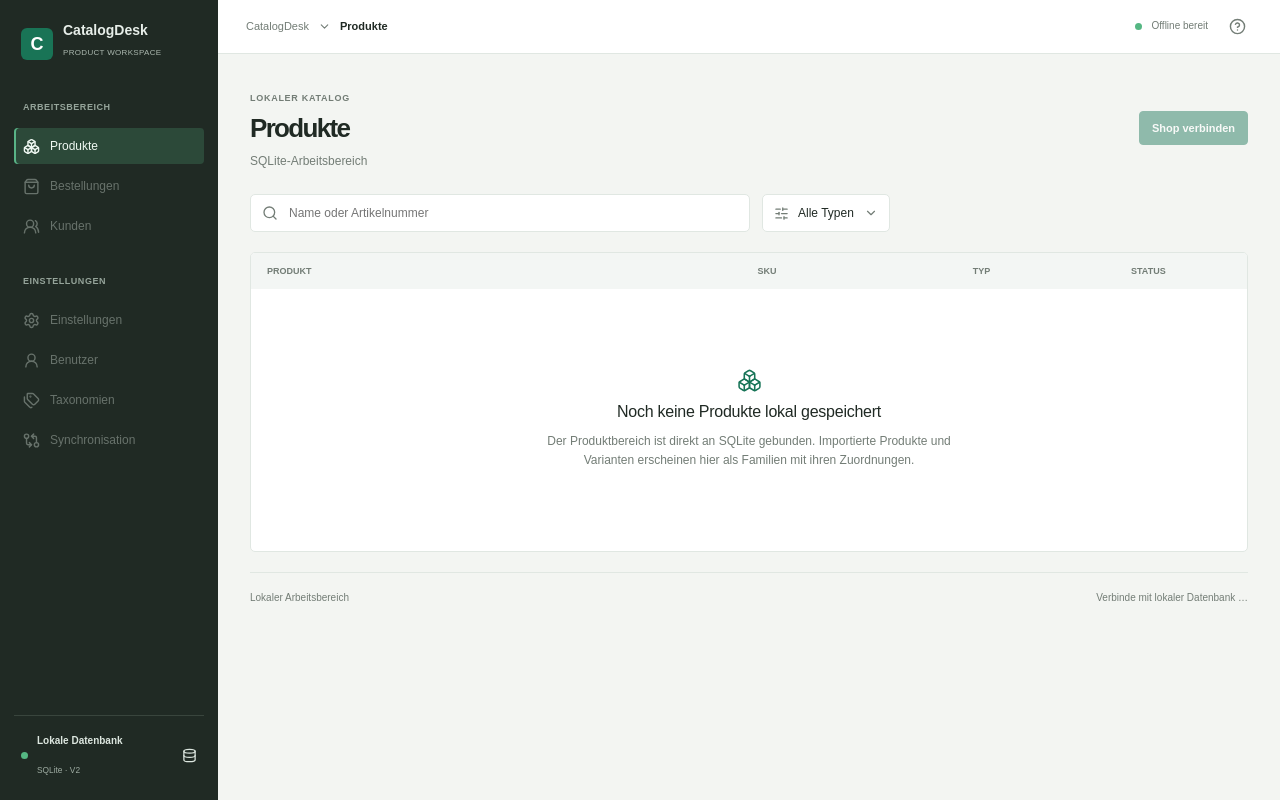
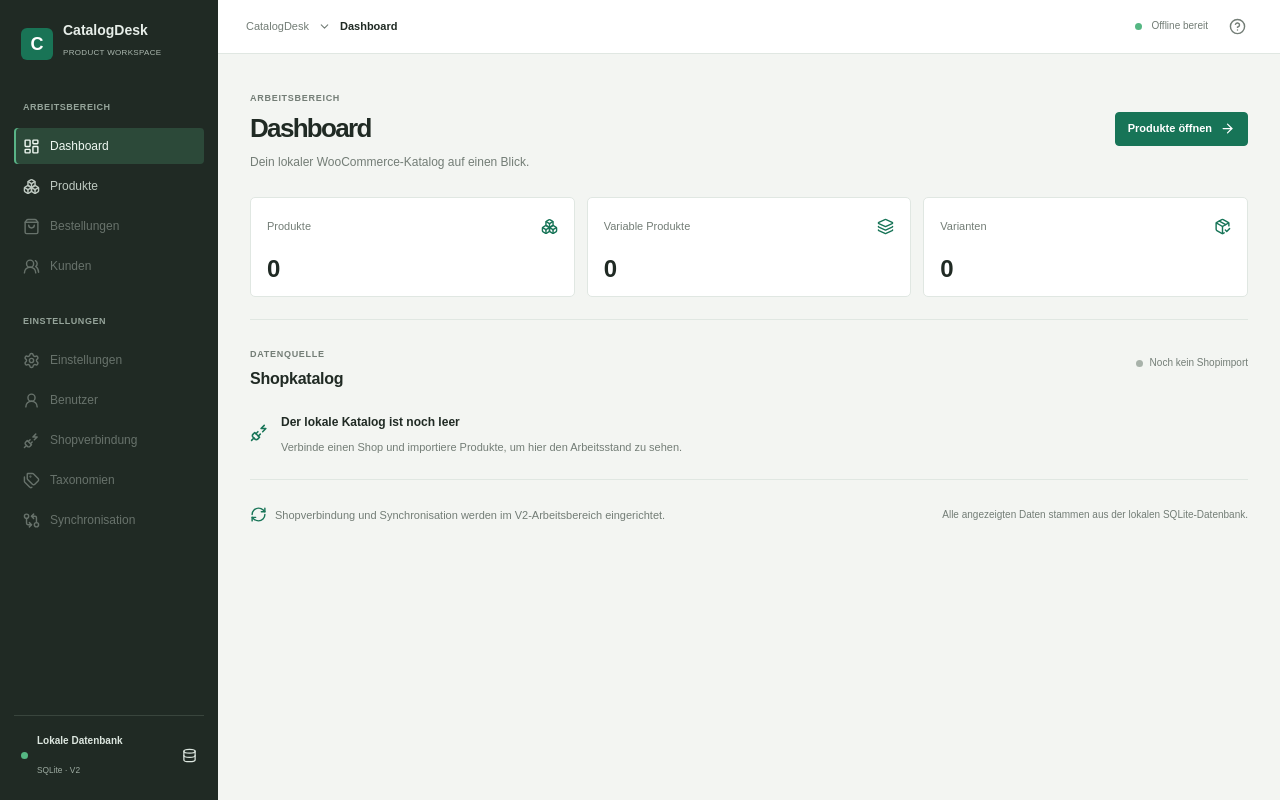
Before and after one commit to Mythos-Brookdesign/catalogdesk-v2, a React (Vite) app: page / in a window 1280 px wide. Built offline with nearby package versions, Linux system fonts and the light colour scheme.

Commit message:
feat: implement dashboard with workspace summary and styling updates

```diff
--- a/electron/database.cjs
+++ b/electron/database.cjs
@@ -106,8 +106,11 @@
     workspaceSummary() {
       const shops = database.prepare('SELECT COUNT(*) AS count FROM shops').get().count
       const counts = database.prepare('SELECT type, COUNT(*) AS count FROM products GROUP BY type').all()
+      const latestShop = database.prepare('SELECT shop_url AS shopUrl, imported_at AS importedAt FROM shops ORDER BY imported_at DESC LIMIT 1').get() ?? null
       return {
         shopCount: shops,
+        latestShopUrl: latestShop?.shopUrl ?? null,
+        latestImportedAt: latestShop?.importedAt ?? null,
         products: counts.reduce((total, entry) => total + entry.count, 0),
         simple: counts.find((entry) => entry.type === 'simple')?.count ?? 0,
         variable: counts.find((entry) => entry.type === 'variable')?.count ?? 0,
--- a/src/App.css
+++ b/src/App.css
@@ -47,6 +47,7 @@
 .app-shell { min-height: 100vh; display: grid; grid-template-columns: 218px minmax(0, 1fr); }
 .app-sidebar { position: sticky; top: 0; height: 100vh; display: flex; flex-direction: column; padding: 22px 14px 14px; background: #202a24; color: #e7eee9; }
 .app-brand { display: flex; align-items: center; gap: 10px; padding: 0 7px 28px; }
+.app-brand-button { width: 100%; border: 0; background: transparent; color: inherit; text-align: left; cursor: pointer; }
 .brand-mark { display: grid; place-items: center; width: 32px; height: 32px; border-radius: 6px; color: #fff; background: #197456; font: 700 18px 'Manrope Variable', sans-serif; }
 .app-brand strong, .app-brand small, .sidebar-status strong, .sidebar-status small { display: block; }
 .app-brand strong { font: 600 14px 'Manrope Variable', sans-serif; }
--- a/src/App.tsx
+++ b/src/App.tsx
@@ -5,6 +5,8 @@
   CircleHelp,
   Database,
   GitCompareArrows,
+  LayoutDashboard,
+  PlugZap,
   Settings,
   ShoppingBag,
   Tags,
@@ -13,23 +15,34 @@
 } from 'lucide-react'
 import './App.css'
 import { ProductsPage } from './features/products/ProductsPage'
+import { DashboardPage } from './features/dashboard/DashboardPage'
 
 function App() {
   const desktop = window.catalogDesk
-  const [activeSection, setActiveSection] = useState('products')
+  const [activeSection, setActiveSection] = useState('dashboard')
 
   return (
     <div className="app-shell">
       <aside className="app-sidebar" aria-label="Hauptnavigation">
-        <div className="app-brand">
+        <button
+          className="app-brand app-brand-button"
+          onClick={() => setActiveSection('dashboard')}
+          title="Dashboard öffnen"
+        >
           <span className="brand-mark">C</span>
           <span>
             <strong>CatalogDesk</strong>
             <small>PRODUCT WORKSPACE</small>
           </span>
-        </div>
+        </button>
         <div className="sidebar-caption">ARBEITSBEREICH</div>
         <nav className="app-nav">
+          <button
+            className={activeSection === 'dashboard' ? 'active' : ''}
+            onClick={() => setActiveSection('dashboard')}
+          >
+            <LayoutDashboard size={17} />Dashboard
+          </button>
           <button
             className={activeSection === 'products' ? 'active' : ''}
             onClick={() => setActiveSection('products')}
@@ -51,6 +64,9 @@
           <button disabled title="Benutzerverwaltung folgt mit dem V2-Rollenmodell">
             <UserRound size={17} />Benutzer
           </button>
+          <button disabled title="Shopverbindung folgt als nächster V2-Schritt">
+            <PlugZap size={17} />Shopverbindung
+          </button>
           <button disabled title="Taxonomiepflege folgt im Produktbereich">
             <Tags size={17} />Taxonomien
           </button>
@@ -67,13 +83,19 @@
       <div className="app-main">
         <header className="app-topbar">
           <div className="breadcrumb">
-            <span>CatalogDesk</span><ChevronDown size={13} /><strong>Produkte</strong>
+            <span>CatalogDesk</span><ChevronDown size={13} /><strong>{activeSection === 'dashboard' ? 'Dashboard' : 'Produkte'}</strong>
           </div>
           <div className="topbar-tools">
             <span className="connection-state"><span className="status-dot" />Offline bereit</span>
             <button className="icon-button" aria-label="Hilfe" title="Hilfe"><CircleHelp size={17} /></button>
           </div>
         </header>
+        {activeSection === 'dashboard' && (
+          <DashboardPage
+            desktop={desktop}
+            onOpenProducts={() => setActiveSection('products')}
+          />
+        )}
         {activeSection === 'products' && <ProductsPage desktop={desktop} />}
       </div>
     </div>
--- /dev/null
+++ b/src/features/dashboard/DashboardPage.css
@@ -0,0 +1,30 @@
+.dashboard-page { min-width: 0; display: flex; flex-direction: column; gap: 22px; padding: 28px 32px 24px; }
+.dashboard-heading { display: flex; align-items: center; justify-content: space-between; gap: 20px; }
+.dashboard-heading h1 { margin: 3px 0 5px; color: var(--ink); font: 600 26px/1.15 'Manrope Variable', sans-serif; }
+.dashboard-heading p { color: var(--muted); font-size: 12px; }
+.dashboard-metrics { display: grid; grid-template-columns: repeat(3, minmax(0, 1fr)); gap: 12px; }
+.metric { min-height: 100px; display: grid; align-content: space-between; gap: 12px; padding: 15px 16px; border: 1px solid var(--line); border-radius: 5px; background: var(--surface); }
+.metric-head { display: flex; align-items: center; justify-content: space-between; gap: 12px; color: var(--muted); font-size: 11px; }
+.metric-head svg { color: var(--accent); }
+.metric > strong { color: var(--ink); font: 600 24px/1 'Manrope Variable', sans-serif; }
+.dashboard-overview { display: grid; gap: 16px; padding: 18px 0; border-top: 1px solid var(--line); border-bottom: 1px solid var(--line); }
+.overview-heading { display: flex; align-items: center; justify-content: space-between; gap: 16px; }
+.overview-heading h2 { margin-top: 3px; color: var(--ink); font: 600 16px 'Manrope Variable', sans-serif; }
+.source-status { display: inline-flex; align-items: center; gap: 7px; color: var(--muted); font-size: 10px; }
+.source-status .status-dot { background: #a8b2aa; }
+.source-status.connected .status-dot { background: #55b783; }
+.source-details { display: grid; grid-template-columns: minmax(220px, 1.4fr) minmax(180px, 1fr) minmax(140px, .7fr); gap: 18px; margin: 0; }
+.source-details div { display: grid; gap: 5px; min-width: 0; }
+.source-details dt { color: var(--muted); font-size: 10px; }
+.source-details dd { margin: 0; overflow-wrap: anywhere; color: var(--ink); font-size: 12px; }
+.source-empty { display: flex; align-items: center; gap: 12px; padding: 5px 0; }
+.source-empty > svg { flex: 0 0 auto; color: var(--accent); }
+.source-empty div { display: grid; gap: 4px; }
+.source-empty strong { color: var(--ink); font-size: 12px; font-weight: 550; }
+.source-empty span { color: var(--muted); font-size: 11px; line-height: 1.5; }
+.dashboard-next { display: flex; align-items: center; justify-content: space-between; flex-wrap: wrap; gap: 14px; color: var(--muted); font-size: 11px; }
+.dashboard-next > div { display: flex; align-items: center; gap: 8px; }
+.dashboard-next svg { color: var(--accent); }
+.dashboard-local { font-size: 10px; }
+.dashboard-error { display: flex; align-items: center; gap: 8px; color: var(--red); font-size: 12px; }
+@media (max-width: 740px) { .dashboard-page { padding: 22px 16px; } .dashboard-metrics { grid-template-columns: 1fr; } .source-details { grid-template-columns: 1fr; gap: 12px; } .dashboard-heading { align-items: flex-start; flex-direction: column; } }
--- /dev/null
+++ b/src/features/dashboard/DashboardPage.tsx
@@ -0,0 +1,118 @@
+import { useEffect, useState } from 'react'
+import {
+  ArrowRight,
+  Boxes,
+  CircleAlert,
+  Layers3,
+  PackageCheck,
+  PlugZap,
+  RefreshCw,
+} from 'lucide-react'
+import type { WorkspaceSummary } from '../../types/desktop'
+import './DashboardPage.css'
+
+type DesktopApi = NonNullable<Window['catalogDesk']>
+
+export function DashboardPage({
+  desktop,
+  onOpenProducts,
+}: {
+  desktop?: DesktopApi
+  onOpenProducts: () => void
+}) {
+  const [summary, setSummary] = useState<WorkspaceSummary | null>(null)
+  const [error, setError] = useState('')
+
+  useEffect(() => {
+    if (!desktop) return
+    let cancelled = false
+    desktop
+      .workspaceSummary()
+      .then((result) => {
+        if (!cancelled) {
+          setSummary(result)
+          setError('')
+        }
+      })
+      .catch((reason) => {
+        if (!cancelled)
+          setError(
+            reason instanceof Error
+              ? reason.message
+              : 'Dashboarddaten konnten nicht geladen werden.',
+          )
+      })
+    return () => {
+      cancelled = true
+    }
+  }, [desktop])
+
+  const metrics = [
+    { label: 'Produkte', value: summary?.simple ?? 0, icon: Boxes },
+    { label: 'Variable Produkte', value: summary?.variable ?? 0, icon: Layers3 },
+    { label: 'Varianten', value: summary?.variations ?? 0, icon: PackageCheck },
+  ]
+
+  return (
+    <main className="dashboard-page">
+      <header className="dashboard-heading">
+        <div>
+          <span className="eyebrow">ARBEITSBEREICH</span>
+          <h1>Dashboard</h1>
+          <p>Dein lokaler WooCommerce-Katalog auf einen Blick.</p>
+        </div>
+        <button className="button primary" onClick={onOpenProducts}>
+          Produkte öffnen <ArrowRight size={15} />
+        </button>
+      </header>
+
+      {error && (
+        <div className="dashboard-error" role="alert">
+          <CircleAlert size={17} />{error}
+        </div>
+      )}
+
+      <section className="dashboard-metrics" aria-label="Katalogübersicht">
+        {metrics.map(({ label, value, icon: Icon }) => (
+          <article className="metric" key={label}>
+            <div className="metric-head"><span>{label}</span><Icon size={17} /></div>
+            <strong>{value.toLocaleString('de-DE')}</strong>
+          </article>
+        ))}
+      </section>
+
+      <section className="dashboard-overview">
+        <div className="overview-heading">
+          <div>
+            <span className="eyebrow">DATENQUELLE</span>
+            <h2>Shopkatalog</h2>
+          </div>
+          <span className={`source-status ${summary?.shopCount ? 'connected' : ''}`}>
+            <span className="status-dot" />
+            {summary?.shopCount ? 'Importiert' : 'Noch kein Shopimport'}
+          </span>
+        </div>
+        {summary?.latestShopUrl ? (
+          <dl className="source-details">
+            <div><dt>Shop</dt><dd>{summary.latestShopUrl}</dd></div>
+            <div>
+              <dt>Letzter lokaler Import</dt>
+              <dd>{summary.latestImportedAt ? new Date(summary.latestImportedAt).toLocaleString('de-DE') : '—'}</dd>
+            </div>
+            <div><dt>Gespeicherte Datensätze</dt><dd>{summary.products.toLocaleString('de-DE')}</dd></div>
+          </dl>
+        ) : (
+          <div className="source-empty">
+            <PlugZap size={19} />
+            <div><strong>Der lokale Katalog ist noch leer</strong><span>Verbinde einen Shop und importiere Produkte, um hier den Arbeitsstand zu sehen.</span></div>
+          </div>
+        )}
+      </section>
+
+      <section className="dashboard-next" aria-label="Nächste Schritte">
+        <div><RefreshCw size={17} /><span>Shopverbindung und Synchronisation werden im V2-Arbeitsbereich eingerichtet.</span></div>
+        <span className="dashboard-local">Alle angezeigten Daten stammen aus der lokalen SQLite-Datenbank.</span>
+      </section>
+    </main>
+  )
+}
--- a/src/features/products/ProductsPage.tsx
+++ b/src/features/products/ProductsPage.tsx
@@ -38,7 +38,6 @@
           <h1>Produkte</h1>
           <p>{summary ? `${summary.products.toLocaleString('de-DE')} Produkte · ${summary.variable} variable · ${summary.variations} Varianten` : 'SQLite-Arbeitsbereich'}</p>
         </div>
-        <button className="button primary" type="button" disabled title="Shopimport kommt im nächsten Implementierungsschritt">Shop verbinden</button>
       </header>
 
       <section className="products-toolbar" aria-label="Produktfilter">
--- a/src/types/desktop.d.ts
+++ b/src/types/desktop.d.ts
@@ -14,6 +14,8 @@
 
 export type WorkspaceSummary = {
   shopCount: number
+  latestShopUrl: string | null
+  latestImportedAt: string | null
   products: number
   simple: number
   variable: number
```
Also changed, not shown: 1 other file (tests, documents, lock files or other folders).
